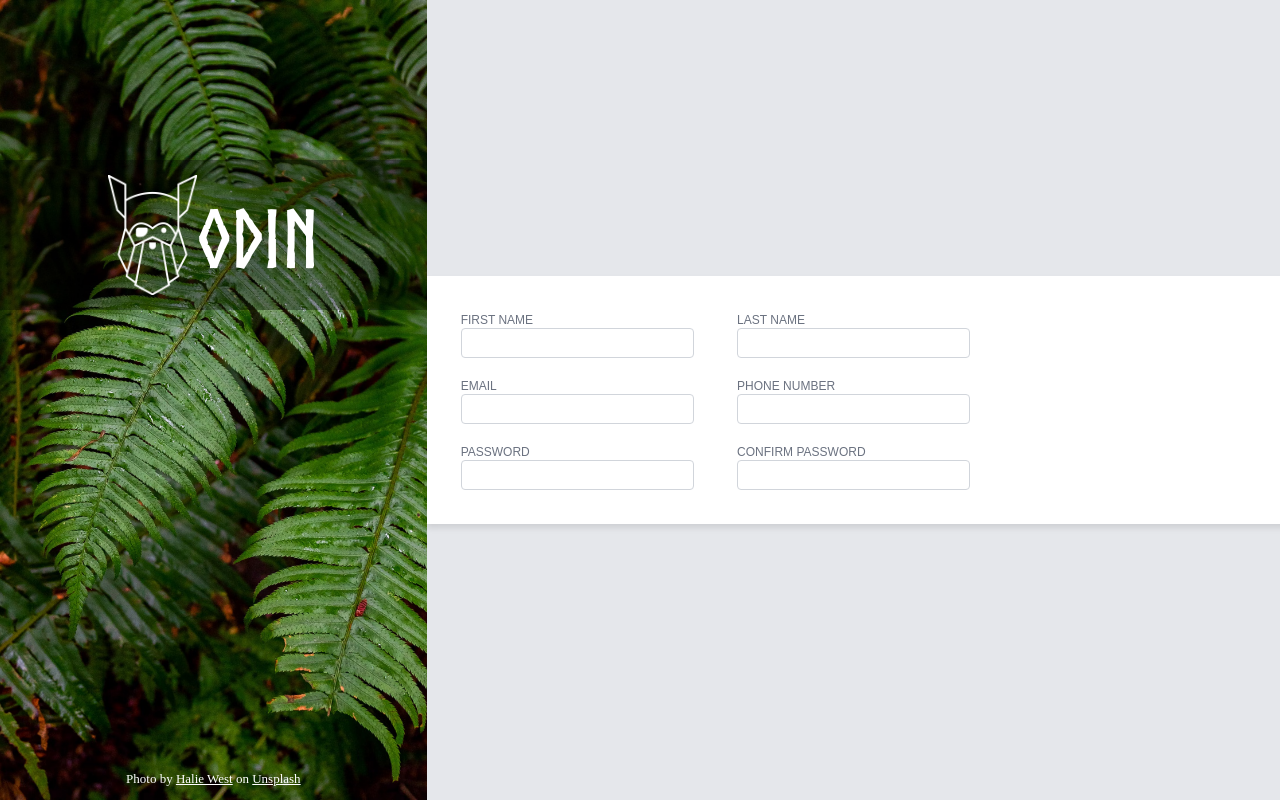
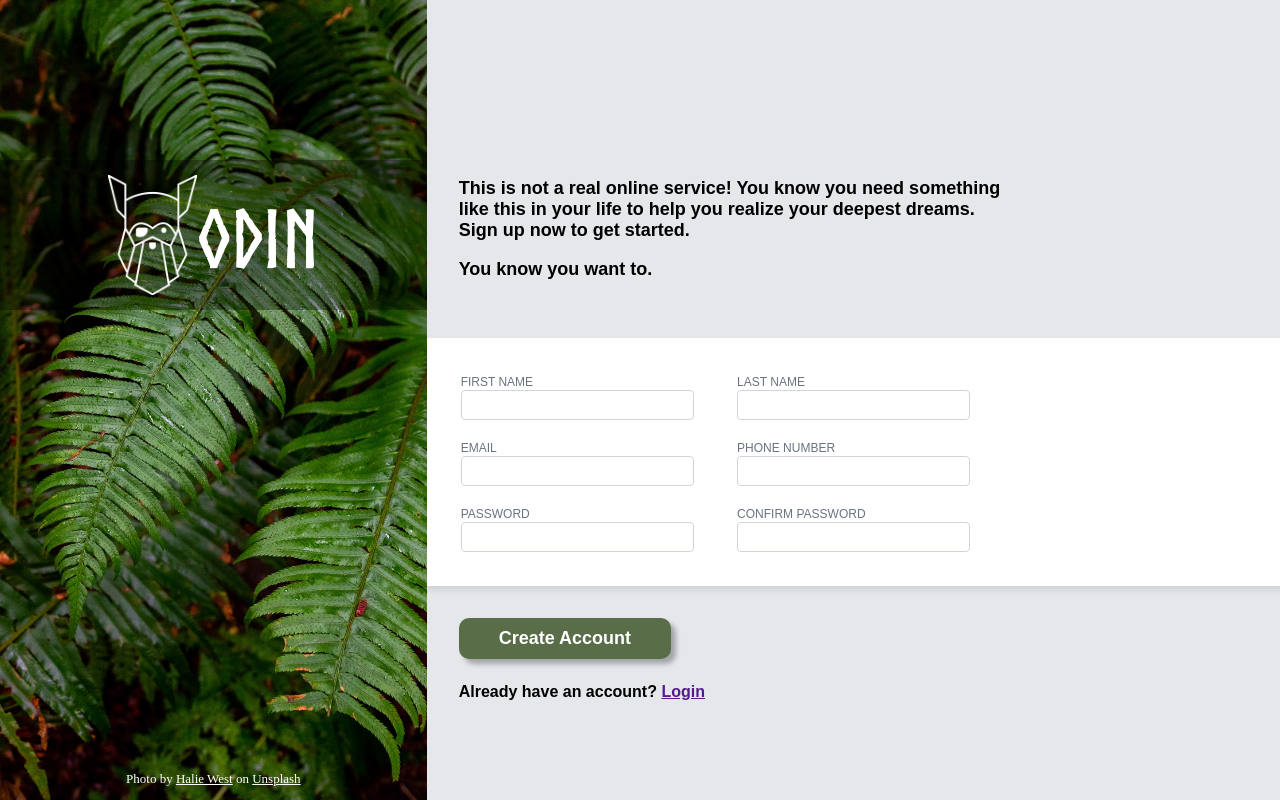
Before and after one commit to RobertTBrooks/TOP_login-page-project, a plain HTML site: page index.html in a window 1280 px wide. Drawn offline with Linux system fonts and the light colour scheme.

Commit message:
finished

```diff
--- a/index.html
+++ b/index.html
@@ -4,7 +4,7 @@
     <link rel="stylesheet" href="style.css">
     <meta charset="UTF-8">
     <meta name="viewport" content="width=device-width, initial-scale=1.0">
-    <title>Document</title>
+    <title>TOP Project Signup Page</title>
 </head>
 <body>
     <div id="grid-box">
@@ -22,13 +22,21 @@
         </div>
         <div id="content-side">
             <div class="container-right">
+                <div class="right-side-content">
+                    <div class="top-font">
+                        <p>This is not a real online service! You know you need something <br>
+                            like this in your life to help you realize your deepest dreams. <br>
+                            Sign up now to get started.</p>
+                        <p>You know you want to.</p>
+                    </div>
+
                     <form action="">
                         <div class="sign-up-form">
                             <div class="container-center">
                                 <div>
                                     <label class="label-form" for="first-name">First Name</label>
                                     <br>
-                                <input class="input-form" type="text" id="first-name">
+                                    <input type="text" id="first-name">
                                     <br><br>
 
                                     <label class="label-form" for="email">Email</label>
@@ -58,6 +66,14 @@
                             </div>
                         </div>
                     </form>
+                    <div class="bottom-container">
+                        <button class="submit-button" type="submit">Create Account</button>
+                        <div class="logged-in">
+                            <b>Already have an account? <a href="">Login</a></b>
+                        </div>
+                    </div>
+
+                </div>
             </div>
 
         </div>
--- a/style.css
+++ b/style.css
@@ -58,15 +58,17 @@ html, body {
 }
 
 .sign-up-form {
-    flex-direction: column;
-    position: absolute;
-    top: 50%;
-    transform: translateY(-50%);
     width: 100%;
     padding: 10px;
     background-color: white;
     box-shadow: 0 4px 6px rgba(0, 0, 0, 0.1);
     font-family: Arial, Helvetica, sans-serif;
+}
+
+.right-side-content {
+    flex-direction: column;
+    position: absolute;
+    width: 100%;
 }
 
 .container-right {
@@ -98,16 +100,54 @@ input {
     transition: border-color 0.3s, box-shadow 0.3s;
 }
 
-    input:focus {
+input:focus {
     border-color: #2563eb;
     box-shadow: 0 0 0 2px rgba(37, 99, 235, 0.3);
     outline: none;
 }
 
-    input.error {
+input.error {
     border-color: #dc2626;
 }
 
+.top-font {
+    padding-top: 20vh;
+    padding-left: 4vh;
+    padding-right: 8vh;
+    padding-bottom: 5vh;
+    font-size: large;
+    font-weight: 900;
+    font-family: Arial, Helvetica, sans-serif;
+}
+
+.bottom-container {
+    font-family: Arial, Helvetica, sans-serif;
+    padding: 4vh;
+
+}
+
+.logged-in {
+    margin-top: 3vh;
+
+}
+
+.submit-button {
+    border: 0;
+    box-shadow: 5px 5px 5px rgba(0, 0, 0, 0.288);
+    border-radius: 10px;
+    font-size: large;
+    font-weight: 600;
+    color: white;
+    background-color: #596D48;
+    padding: 10px 40px;
+}
+.submit-button:hover {
+    background-color: #7a9265;
+}
+.submit-button:active {
+    background-color: #596D48;
+    box-shadow: none;
+}
 
 @font-face {
     font-family: odinText;
```
Lines whose indentation alone changed are shown as unchanged.
